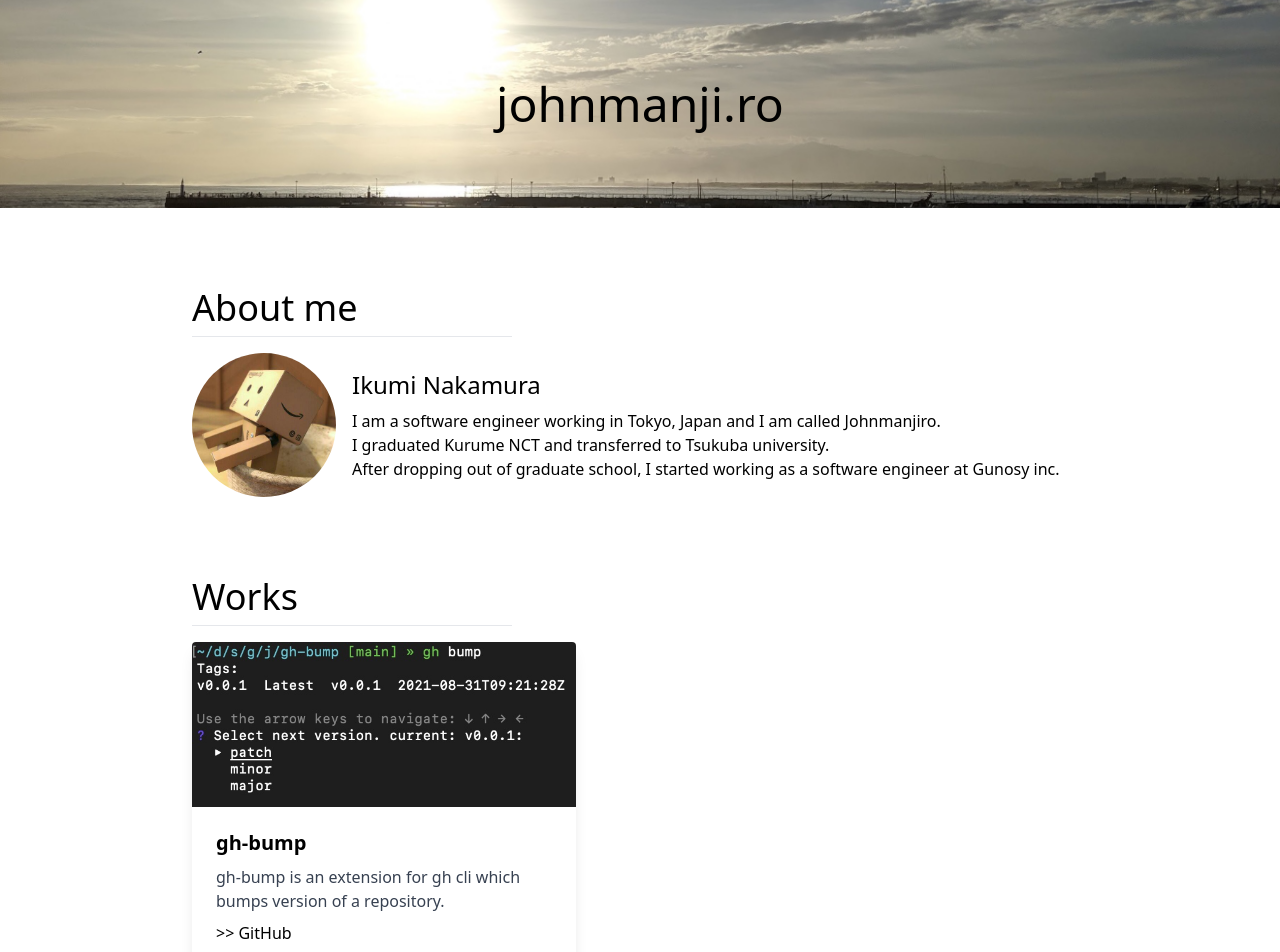
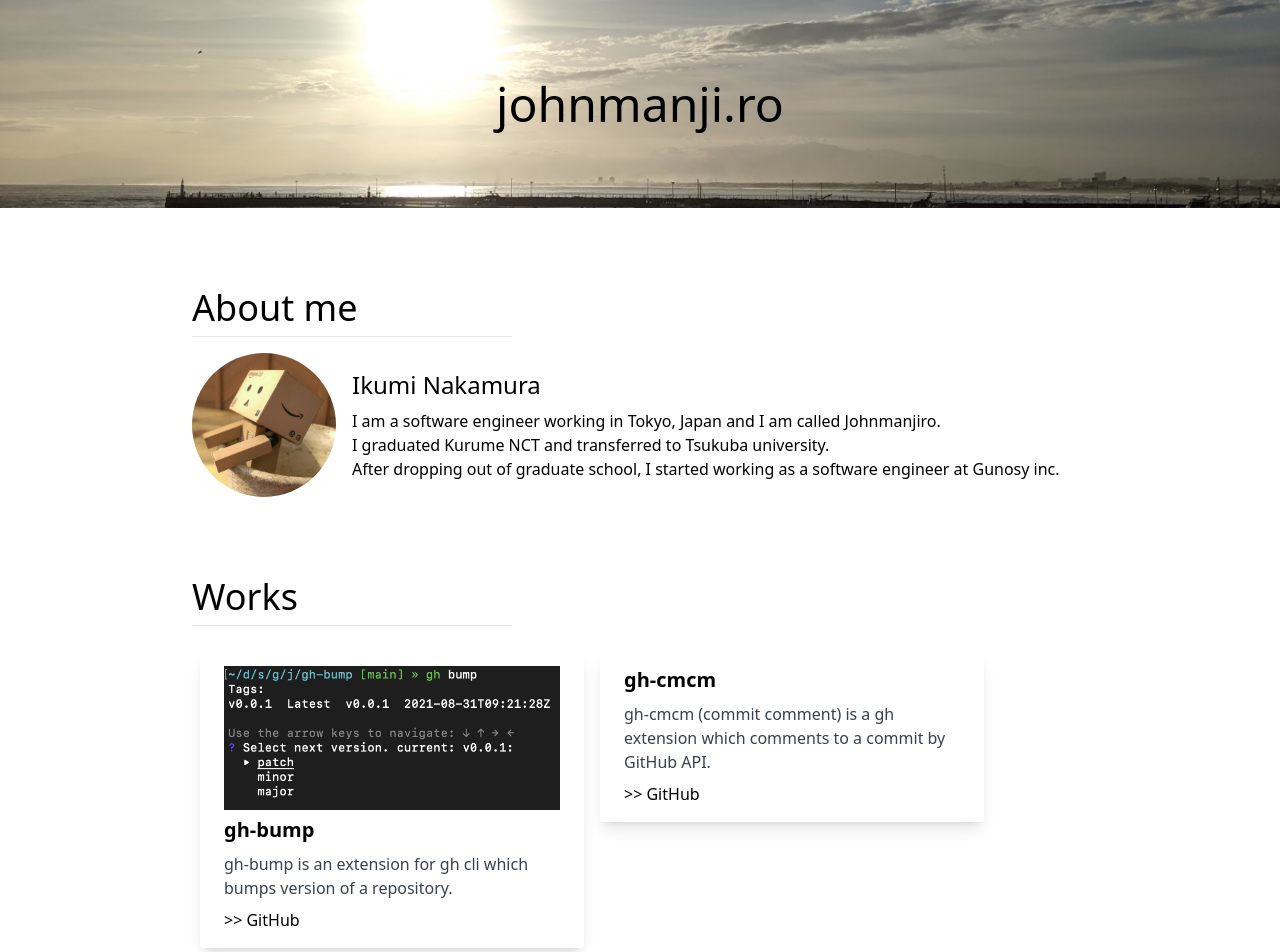
Before and after one commit to johnmanjiro13/johnmanji.ro, a Next.js app: page / in a window 1280 px wide. Shown: the top 952 px of the page. Built offline with nearby package versions, Linux system fonts and the light colour scheme.

Commit message:
feat: Add gh-cmcm to works

```diff
--- a/components/card.tsx
+++ b/components/card.tsx
@@ -8,18 +8,25 @@ type CardImage = {
 };
 
 type Props = {
-  image: CardImage;
+  image?: CardImage;
   heading: string;
   content: string;
   url: string;
 };
 
+function imageElement(cardImage: CardImage | undefined): JSX.Element {
+  if (cardImage) {
+    const { alt, ...imageProps } = cardImage;
+    return <Image priority alt={alt} {...imageProps} />;
+  }
+  return <></>;
+}
+
 export const Card: React.FC<Props> = ({ image, heading, content, url }) => {
-  const { alt, ...imageProps } = image;
   return (
-    <div className="max-w-sm rounded overflow-hidden shadow-lg relative">
-      <Image priority alt={alt} {...imageProps} />
+    <div className="max-w-sm rounded overflow-hidden shadow-lg relative m-2">
       <div className="px-6 py-4">
+        {imageElement(image)}
         <div className="font-bold text-xl mb-2">{heading}</div>
         <p className="text-gray-700 text-base mb-2">{content}</p>
         <a href={url}>{">>"} GitHub</a>
--- /dev/null
+++ b/components/flex.tsx
@@ -0,0 +1,7 @@
+export const Flex: React.FC = ({ children }) => {
+  return <div className="flex">{children}</div>;
+};
+
+export const FlexInitial: React.FC = ({ children }) => {
+  return <div className="flex-initial">{children}</div>;
+};
--- a/pages/index.tsx
+++ b/pages/index.tsx
@@ -13,6 +13,7 @@ import { Header } from "../components/header";
 import { Layout } from "../components/layout";
 import { Card } from "../components/card";
 import { TitledSecton } from "../components/titled-section";
+import { Flex, FlexInitial } from "../components/flex";
 import { MY_NAME, TITLE } from "../lib/constants";
 
 // The following import prevents a Font Awesome icon server-side rendering bug,
@@ -55,6 +56,8 @@ const Index: React.FC = () => {
           </div>
         </TitledSecton>
         <TitledSecton title="Works">
+          <Flex>
+            <FlexInitial>
               <Card
                 image={{
                   src: "/images/gh-bump.jpg",
@@ -66,6 +69,15 @@ const Index: React.FC = () => {
                 content="gh-bump is an extension for gh cli which bumps version of a repository."
                 url="https://github.com/johnmanjiro13/gh-bump"
               />
+            </FlexInitial>
+            <FlexInitial>
+              <Card
+                heading="gh-cmcm"
+                content="gh-cmcm (commit comment) is a gh extension which comments to a commit by GitHub API."
+                url="https://github.com/johnmanjiro13/gh-cmcm"
+              />
+            </FlexInitial>
+          </Flex>
         </TitledSecton>
         <TitledSecton title="Employment history">
           <ul className="list-disc pl-4">
```
Also changed, not shown: 1 other file (tests, documents, lock files or other folders). Lines whose indentation alone changed are shown as unchanged.
